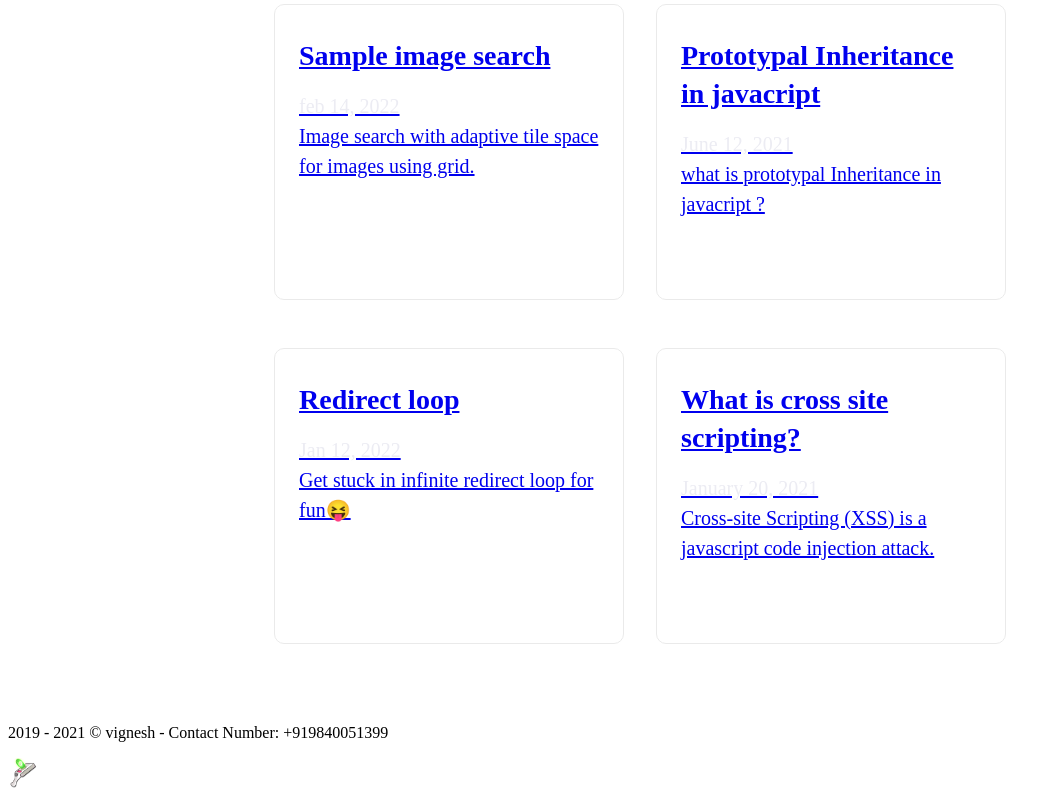
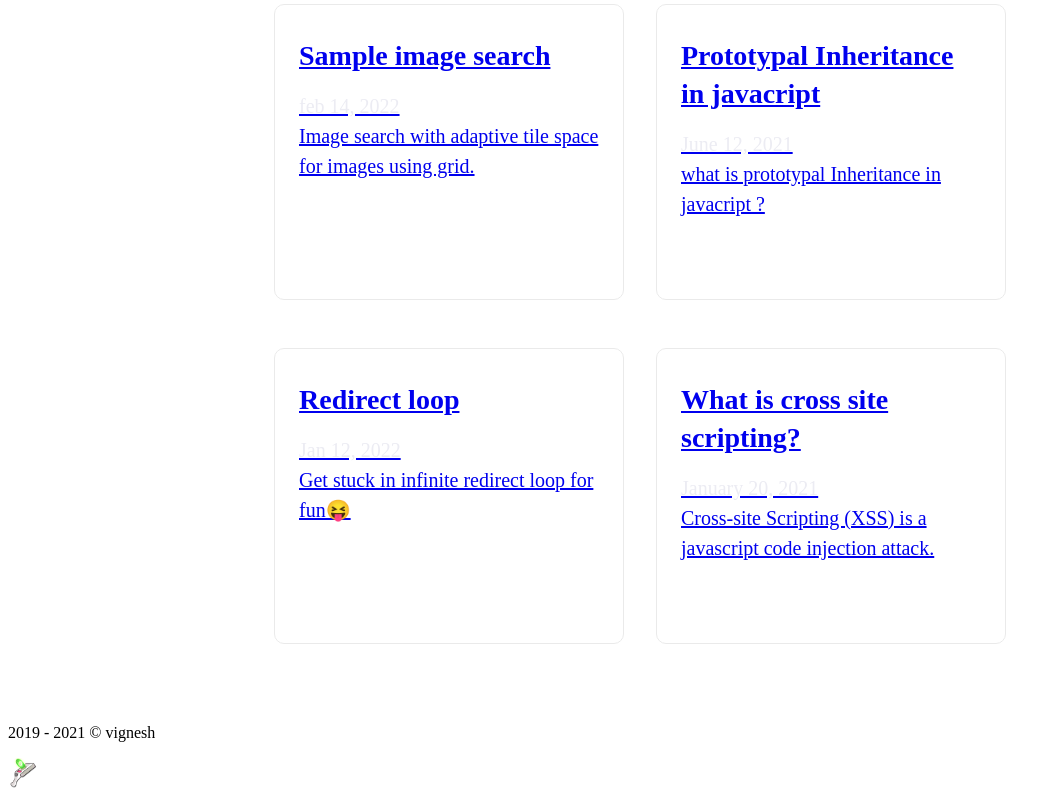
Before and after one commit to vignesh-karunakaran/my-blog, a Next.js app: page / in a window 1280 px wide. Shown: the part 1226-2026 px from the top of the page, without its empty margins (0-1060 px from the left). Built offline with nearby package versions, Linux system fonts and the light colour scheme.

Commit message:
Update layout.js

```diff
--- a/components/layout.js
+++ b/components/layout.js
@@ -21,7 +21,7 @@ export default function Layout({ children }) {
       </nav>
       <div className="main-body">{children}</div>
       <footer className="footer">
-        <p> 2019 - 2021 © vignesh - Contact Number: +919840051399</p>
+        <p> 2019 - 2021 © vignesh</p>
         <Image src="/portal-gun.png" alt="Portal Gun" width="30" height="30" />
       </footer>
     </>
```
